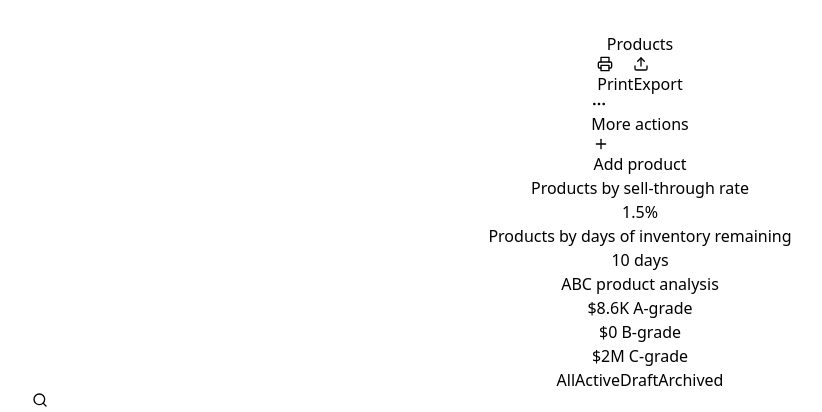
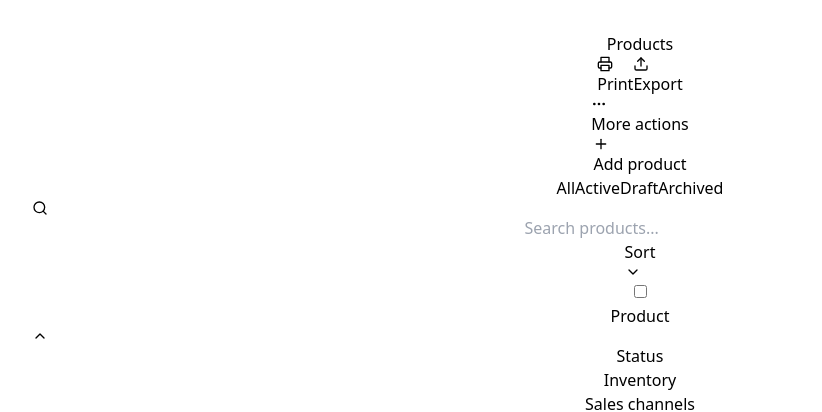
Before and after one commit to cdyniranjan7321/Business_Appointments_Dashboard, a React (Vite) app in the folder Appointments_client/: page /products in a window 1280 px wide. Shown: the top 412 px of the page, without its empty margins (0-822 px from the left). Built offline with nearby package versions, Linux system fonts and the light colour scheme.

Commit message:
make a change on product pages.

```diff
--- a/Appointments_client/src/pages/Analytics.jsx
+++ b/Appointments_client/src/pages/Analytics.jsx
@@ -1,4 +1,4 @@
-import React, { useEffect, useState } from 'react';
+import { useEffect, useState } from 'react';
 import { motion } from 'framer-motion';
 
 const Analytics = () => {
@@ -39,7 +39,7 @@
 
   if (isLoading) {
     return (
-      <div className="flex items-center justify-center h-screen bg-gray-50">
+      <div className="flex items-center justify-center h-screen bg-white">
         <motion.div
           animate={{ rotate: 360 }}
           transition={{ duration: 1, repeat: Infinity, ease: "linear" }}
@@ -66,7 +66,7 @@
   };
 
   return (
-    <div className="p-6 bg-gradient-to-br from-gray-50 to-gray-100 min-h-screen">
+    <div className="fixed inset-0 bg-gradient-to-br from-gray-50 to-gray-100 p-6 overflow-y-auto">
       <motion.div
         initial={{ opacity: 0, y: -20 }}
         animate={{ opacity: 1, y: 0 }}
--- a/Appointments_client/src/pages/ProductPage.jsx
+++ b/Appointments_client/src/pages/ProductPage.jsx
@@ -135,8 +135,6 @@
       alert('Please select at least one product to duplicate');
     }
   };
-
-
 
   const handlePrint = () => {
     try {
@@ -1055,24 +1053,6 @@
           </div>
         </div>
 
-        {/* Metrics Row */}
-        <div className="grid grid-cols-3 gap-4 mb-6">
-          <div className="bg-white border border-gray-200 rounded-lg p-4 shadow-md">
-            <div className="text-xs text-black lowercase font-medium">Products by sell-through rate</div>
-            <div className="text-xl font-semibold mt-1">1.5%</div>
-          </div>
-          <div className="bg-white border border-gray-200 rounded-lg p-4 shadow-md">
-            <div className="text-xs text-black uppercase font-medium">Products by days of inventory remaining</div>
-            <div className="text-xl font-semibold mt-1">10 days</div>
-          </div>
-          <div className="bg-white border border-gray-200 rounded-lg p-4 shadow-md">
-            <div className="text-xs text-black uppercase font-medium">ABC product analysis</div>
-            <div className="text-sm mt-1"><span className="font-semibold">$8.6K</span> A-grade</div>
-            <div className="text-sm"><span className="font-semibold">$0</span> B-grade</div>
-            <div className="text-sm"><span className="font-semibold">$2M</span> C-grade</div>
-          </div>
-        </div>
-
         <div className="border-t border-gray-200 my-4"></div>
 
         {/* Product Table Section */}
```
Also changed, not shown: Appointments_client/src/pages/OrderDetails.jsx (added).
